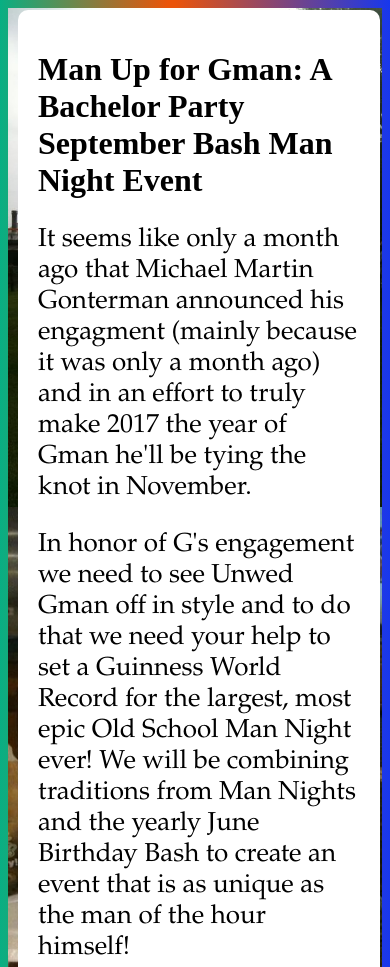
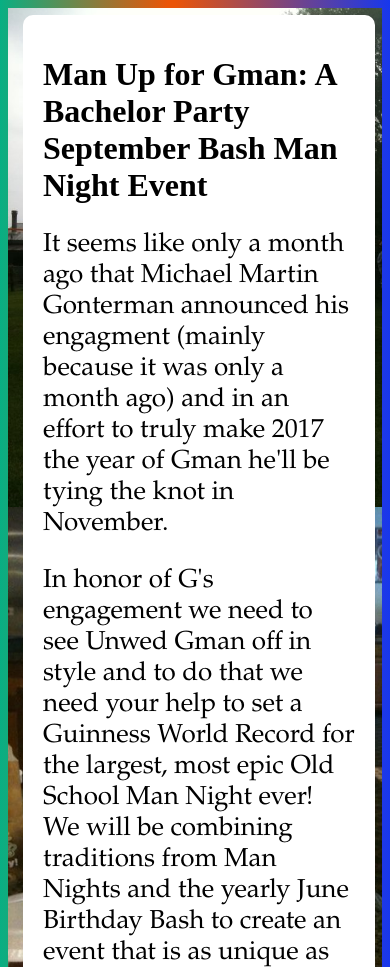
Before and after one commit to darkshelf/darkshelf.github.io, a website: page index.html in a window 390 px wide. Shown: the top 967 px of the page. Drawn offline with Linux system fonts and the light colour scheme.

Commit message:
responsive meta tag

```diff
--- a/index.html
+++ b/index.html
@@ -2,6 +2,7 @@
 <html lang="en">
 <head>
 	<meta charset="UTF-8">
+	<meta name="viewport" content="width=device-width, initial-scale=1">
 	<title>Man Up for Gman: A Bachelor Party September Bash Man Night Event</title>
 	<style>
 		body{
@@ -13,7 +14,7 @@
 			filter: progid:DXImageTransform.Microsoft.gradient( startColorstr='#08af83', endColorstr='#1737ed',GradientType=1 ); /* IE6-9 */
 		}
 		.mainContent {
-			margin: 10px;
+			margin: 15px;
 			padding: 20px;
 			border-radius: 10px;
 			background-color: white;
```
